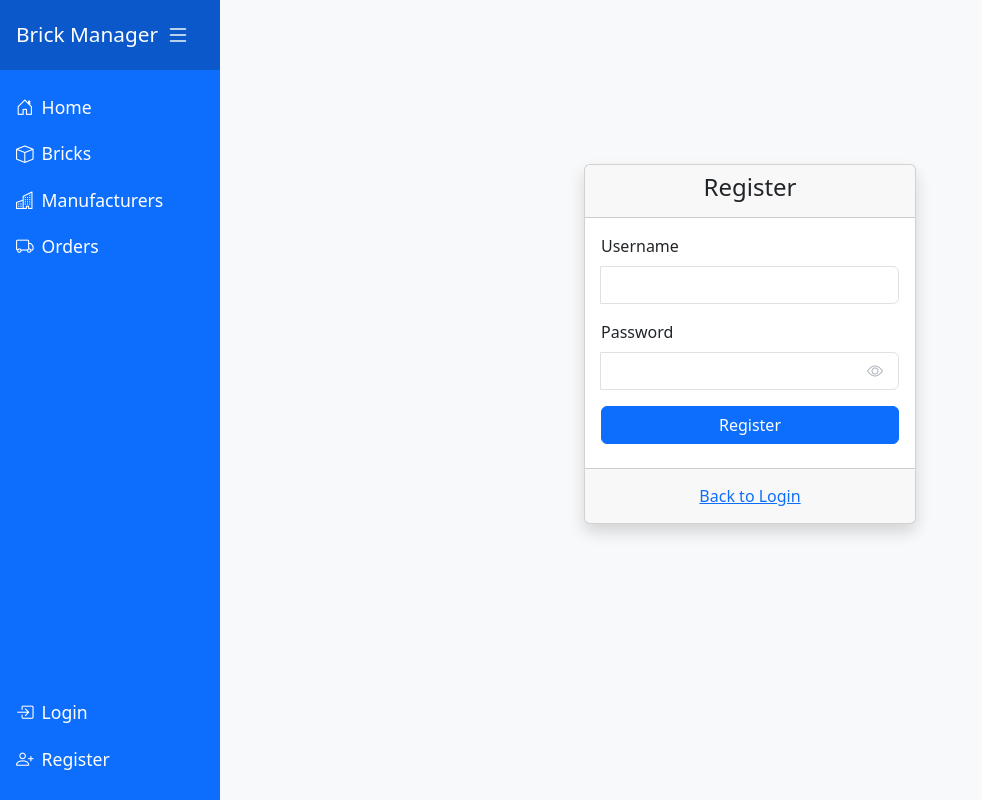
After one commit to MUsmanaSaeed/software-engineering-and-and-agile, a Flask app: page /register in a window 1280 px wide. The commit adds this page. Shown: the whole page, without its empty margins (0-982 px from the left). Run offline with Flask 3, Linux system fonts and the light colour scheme.

Commit message:
Implement user registration feature: add registration route, create registration template, and include validation for username and password.

```diff
--- a/app.py
+++ b/app.py
@@ -15,7 +15,7 @@ db.init_app(app)
 @app.before_request
 def require_login():
     # Require login for all routes except login, register, and static files
-    allowedRoutes = ['users.login']
+    allowedRoutes = ['users.login', 'users.register']
     endpoint = request.endpoint
     if endpoint is None:
         return  # Let Flask handle it
--- a/mediators/user_mediator.py
+++ b/mediators/user_mediator.py
@@ -39,6 +39,10 @@ class UserMediator:
         if is_edit and current_user and session_user_id and current_user.id == session_user_id and not isAdmin:
             error_fields.append('isAdmin')
             error_messages.append('Admins cannot remove their own admin rights.')
+        # Prevent registration as admin
+        if not is_edit and isAdmin:
+            error_fields.append('isAdmin')
+            error_messages.append('Cannot register as admin.')
         if error_fields:
             return False, error_messages, error_fields
         return True, [], []
--- a/templates/base.html
+++ b/templates/base.html
@@ -69,6 +69,11 @@
                             <i class="bi bi-box-arrow-in-right rounded-pill"></i> <span>Login</span>
                         </a>
                     </li>
+                    <li class="nav-item">
+                        <a class="nav-link" href="{{ url_for('users.register') }}">
+                            <i class="bi bi-person-plus rounded-pill"></i> <span>Register</span>
+                        </a>
+                    </li>
                 </ul>
                 {% endif %}
             </div>
--- a/templates/login.html
+++ b/templates/login.html
@@ -24,6 +24,9 @@
                     <button type="submit" class="btn btn-primary w-100">Login</button>
                 </form>
             </div>
+            <div class="card-footer text-center">
+                <span>Don't have an account? </span><a href="{{ url_for('users.register') }}" class="btn btn-link">Register</a>
+            </div>
         </div>
     </div>
 </div>
--- /dev/null
+++ b/templates/register.html
@@ -0,0 +1,50 @@
+{% extends 'base.html' %}
+{% block title %}Register{% endblock %}
+{% block content %}
+<div class="d-flex justify-content-center align-items-center" style="min-height: 80vh;">
+    <div class="col-12 col-sm-8 col-md-5 col-lg-4">
+        <div class="card shadow">
+            <div class="card-header text-center"><h4>Register</h4></div>
+            <div class="card-body">
+                {% if error_fields and error_messages %}
+                    <div class="alert alert-danger">
+                        <ul class="mb-0">
+                        {% for msg in error_messages %}
+                            <li>{{ msg }}</li>
+                        {% endfor %}
+                        </ul>
+                    </div>
+                {% endif %}
+                <form method="POST" id="registerForm">
+                    <div class="mb-3">
+                        <label class="form-label">Username</label>
+                        <div class="input-group has-validation">
+                            <span class="input-group-text bg-white border-end-0 p-0" id="usernameErrorIcon" style="display: none;"><i class="bi bi-exclamation-circle text-danger"></i></span>
+                            <input type="text" name="userName" class="form-control{% if error_fields and 'userName' in error_fields %} is-invalid{% endif %}" value="{{ request.form.userName or '' }}" required aria-describedby="usernameErrorIcon">
+                        </div>
+                    </div>
+                    <div class="mb-3 position-relative">
+                        <label class="form-label">Password</label>
+                        <div class="input-group has-validation position-relative" style="width: 100%;">
+                            <span class="input-group-text bg-white border-end-0 p-0" id="passwordErrorIcon" style="display: none;"><i class="bi bi-exclamation-circle text-danger"></i></span>
+                            <input type="password" name="password" class="form-control pe-5{% if error_fields and 'password' in error_fields %} is-invalid{% endif %}" id="passwordInput" required style="padding-right: 2.5rem; position: relative; z-index: 1; background-color: transparent;" aria-describedby="passwordErrorIcon">
+                            <button type="button" class="peek-btn-login" id="togglePassword" tabindex="0">
+                                <i class="bi bi-eye" id="togglePasswordIcon"></i>
+                            </button>
+                        </div>
+                    </div>
+                    <button type="submit" class="btn btn-primary w-100">Register</button>
+                </form>
+                <div id="formMessage" class="mt-2"></div>
+            </div>
+            <div class="card-footer text-center">
+                <a href="{{ url_for('users.login') }}" class="btn btn-link">Back to Login</a>
+            </div>
+        </div>
+    </div>
+</div>
+<link rel="stylesheet" href="{{ url_for('static', filename='css/style.css') }}">
+<link rel="stylesheet" href="{{ url_for('static', filename='css/manage_user_form.css') }}">
+<script src="{{ url_for('static', filename='peek.js') }}"></script>
+<script src="{{ url_for('static', filename='manage_user_form.js') }}"></script>
+{% endblock %}
--- a/users.py
+++ b/users.py
@@ -38,3 +38,23 @@ def logout():
     session.clear()
     flash('Logged out successfully!', 'success')
     return redirect(url_for('users.login'))
+
+@users_bp.route('/register', methods=['GET', 'POST'])
+def register():
+    if session.get('userId'):
+        return redirect(url_for('index'))
+    error_fields = []
+    error_messages = []
+    if request.method == 'POST':
+        user_data = {
+            'userName': request.form.get('userName', '').strip(),
+            'password': request.form.get('password', ''),
+            'isAdmin': False  # Registration cannot set admin
+        }
+        valid, user, error_messages, error_fields = UserMediator.add_user(user_data)
+        if valid:
+            flash('Registration successful! Please log in.', 'success')
+            return redirect(url_for('users.login'))
+        else:
+            return render_template('register.html', error_fields=error_fields, error_messages=error_messages)
+    return render_template('register.html', error_fields=error_fields, error_messages=error_messages)
```
Also changed, not shown: instance/bricks.db.
